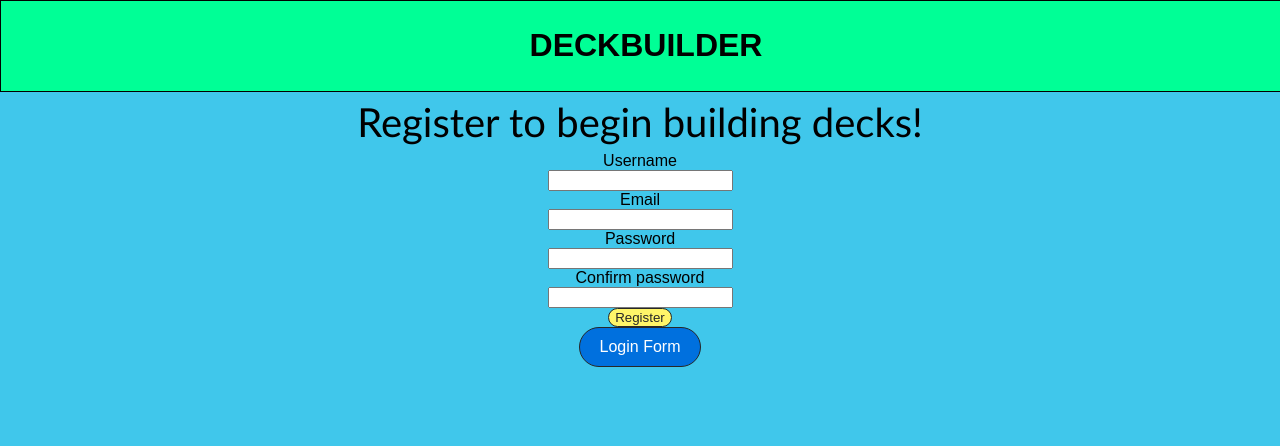
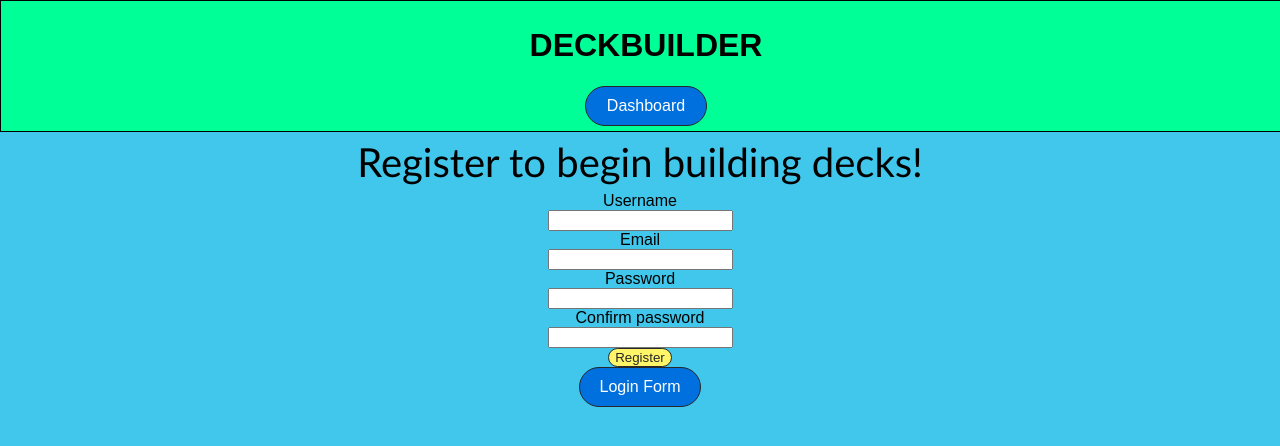
Before and after one commit to MitchGianoni/hsdeckbuilder-client, a React (Create React App) app: page /register in a window 1280 px wide. Shown: the top 446 px of the page. Built offline with nearby package versions, Linux system fonts and the light colour scheme; no server answers.

Commit message:
relocard dashboard button

```diff
--- a/src/components/deckbuilder.js
+++ b/src/components/deckbuilder.js
@@ -16,7 +16,6 @@ class Deckbuilder extends Component {
         <DeckList className="deck-list" />
         <CardList className="card-list" />
       </div>
-      <Link to="/dashboard">Dashboard</Link>
     </div>);
   }
   // add list of cards - update so you can click on them
--- a/src/components/header-bar.js
+++ b/src/components/header-bar.js
@@ -2,6 +2,7 @@ import React from 'react';
 import { connect } from 'react-redux';
 import { clearAuth } from '../actions/auth';
 import { clearAuthToken } from '../utils/local-storage';
+import { Link } from 'react-router-dom';
 import './header-bar.css';
 
 export class HeaderBar extends React.Component {
@@ -21,6 +22,7 @@ export class HeaderBar extends React.Component {
     return (
       <div className="header-bar">
         <h1>DECKBUILDER</h1>
+        <Link to="/dashboard">Dashboard</Link>
         {logOutButton}
       </div>
     );
```
